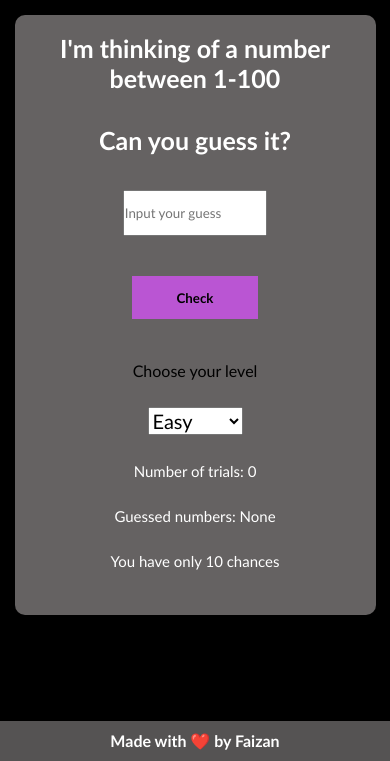
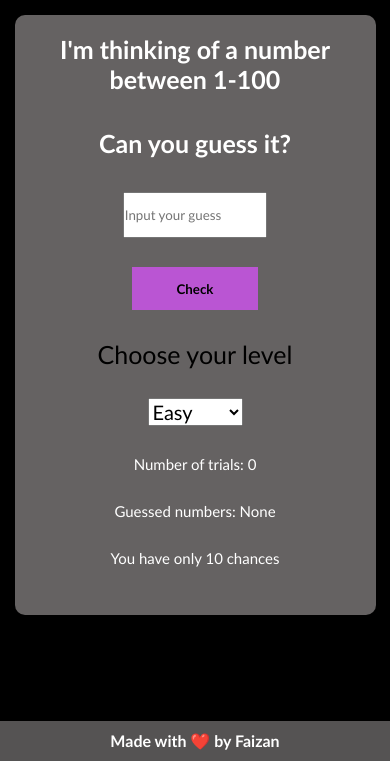
Before and after one commit to mdfaizanalam2000/GuessTheNumber, a plain HTML site: page index.html in a window 390 px wide. Shown: the part 83-844 px from the top of the page. Drawn offline with Linux system fonts and the light colour scheme.

Commit message:
Update style.css
updated UI

```diff
--- a/style.css
+++ b/style.css
@@ -39,13 +39,13 @@ h4 {
 input {
     width: 40%;
     height: 5vh;
+    ouline: none;
 }
 
 button {
     width: 15%;
     height: 5vh;
-    margin-top: 10px;
-    margin-bottom: 15px;
+    margin: 5px 0;
     background-color: mediumorchid;
     border: none;
     font-weight: 800;
@@ -61,10 +61,12 @@ button {
 
 label {
     color: black;
+    font-size: 25px;
 }
 
 select {
     font-size: 20px;
+    outline: none;
 }
 
 footer {
@@ -102,6 +104,7 @@ footer {
 
     button {
         width: 15vh;
+        margin: 0;
     }
 
     #message1,
@@ -110,8 +113,4 @@ footer {
     #message4 {
         font-size: 15px;
     }
-
-    input{
-        margin:3px 0;
-    }
 }
```
